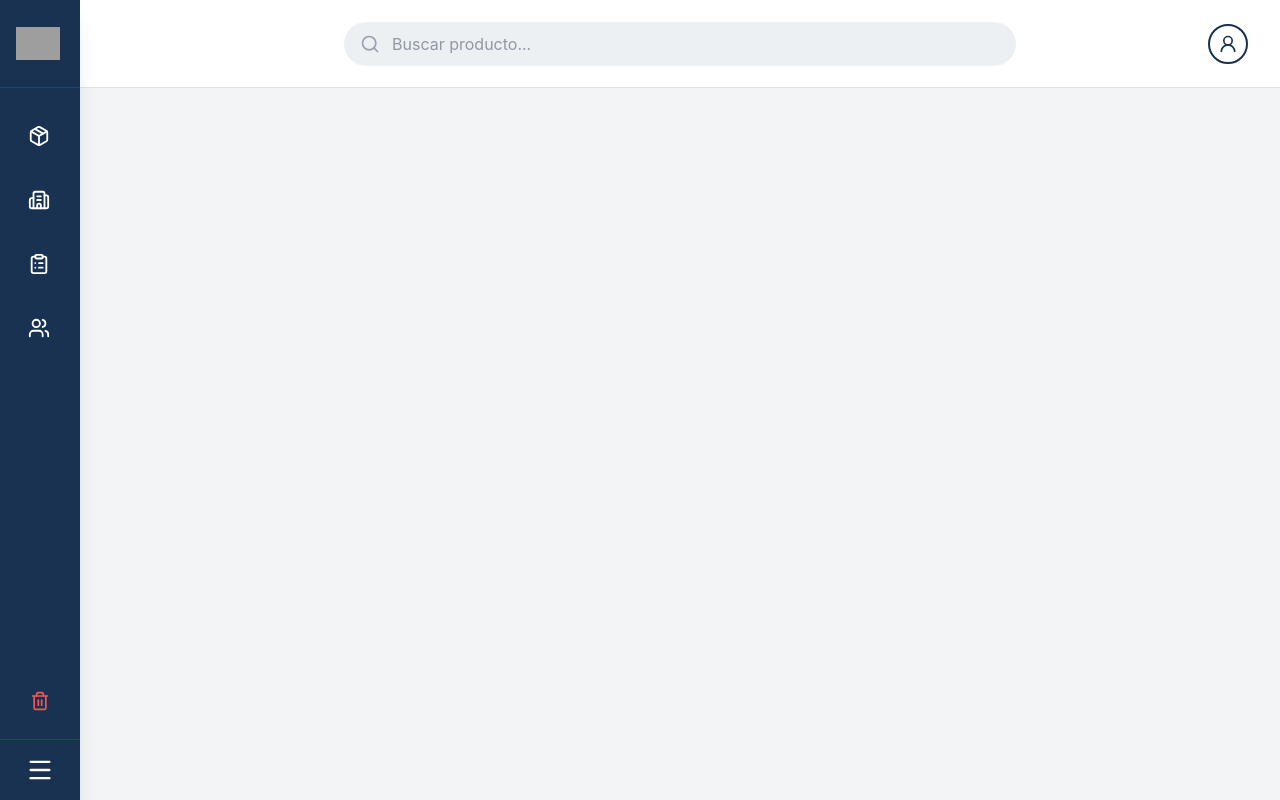
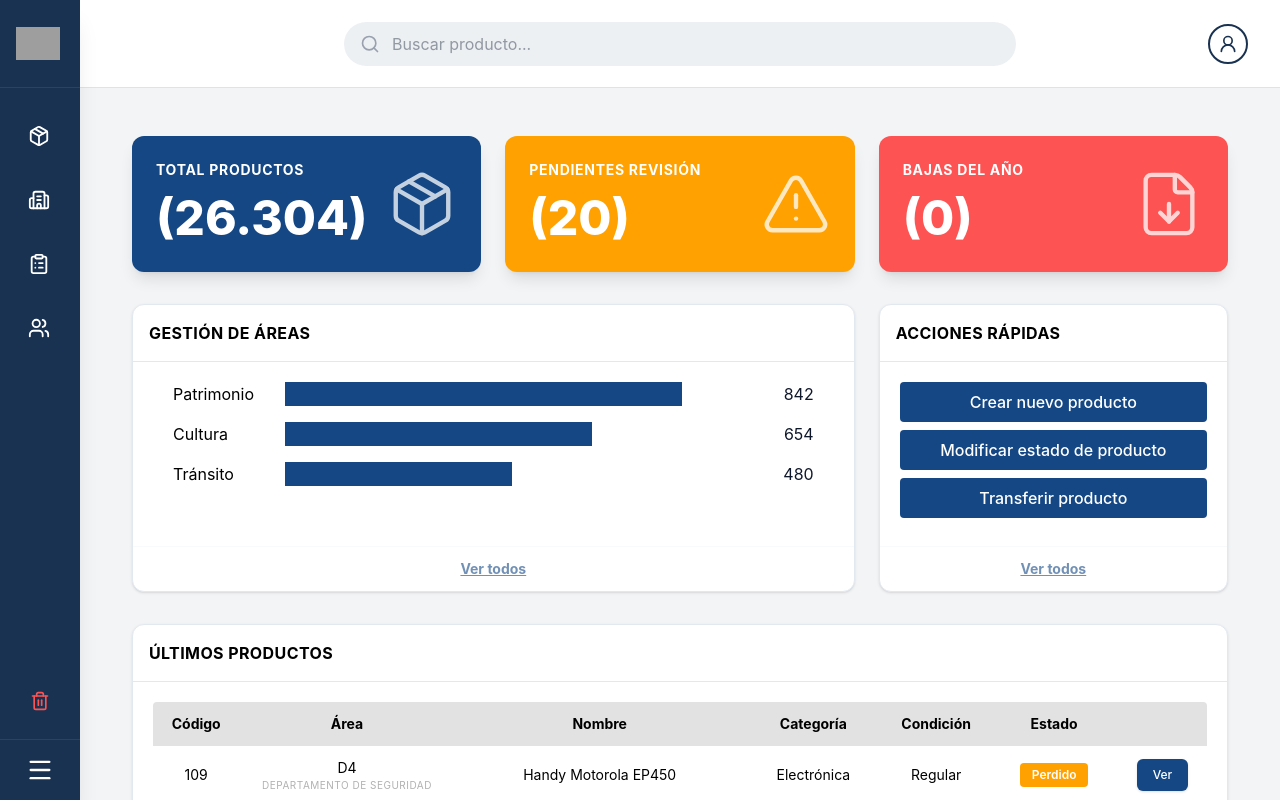
Before and after one commit to joaquin-x-o/sistema-patrimonio-municipal-front, a React (Vite) app: page / in a window 1280 px wide. Built offline with nearby package versions, Linux system fonts and the light colour scheme; grey boxes are pictures that could not be loaded.

Commit message:
feat: add Dashboard page to main App

```diff
--- a/src/App.tsx
+++ b/src/App.tsx
@@ -19,6 +19,9 @@
             {/*TOPBAR*/}
             <Topbar />
 
+            <main className="flex-1 overflow-y-auto p-8">
+              <Dashboard />
+            </main>
 
           </div>
         </SidebarProvider>
```
